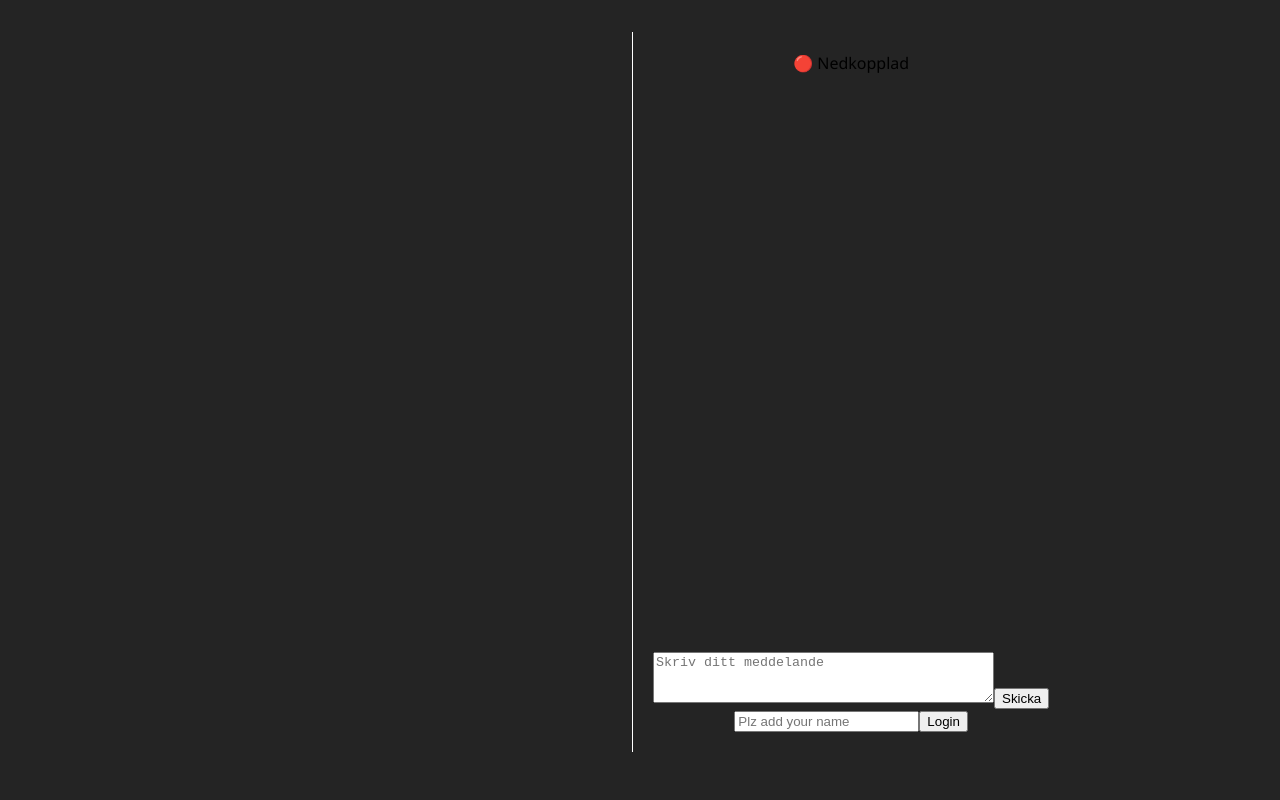
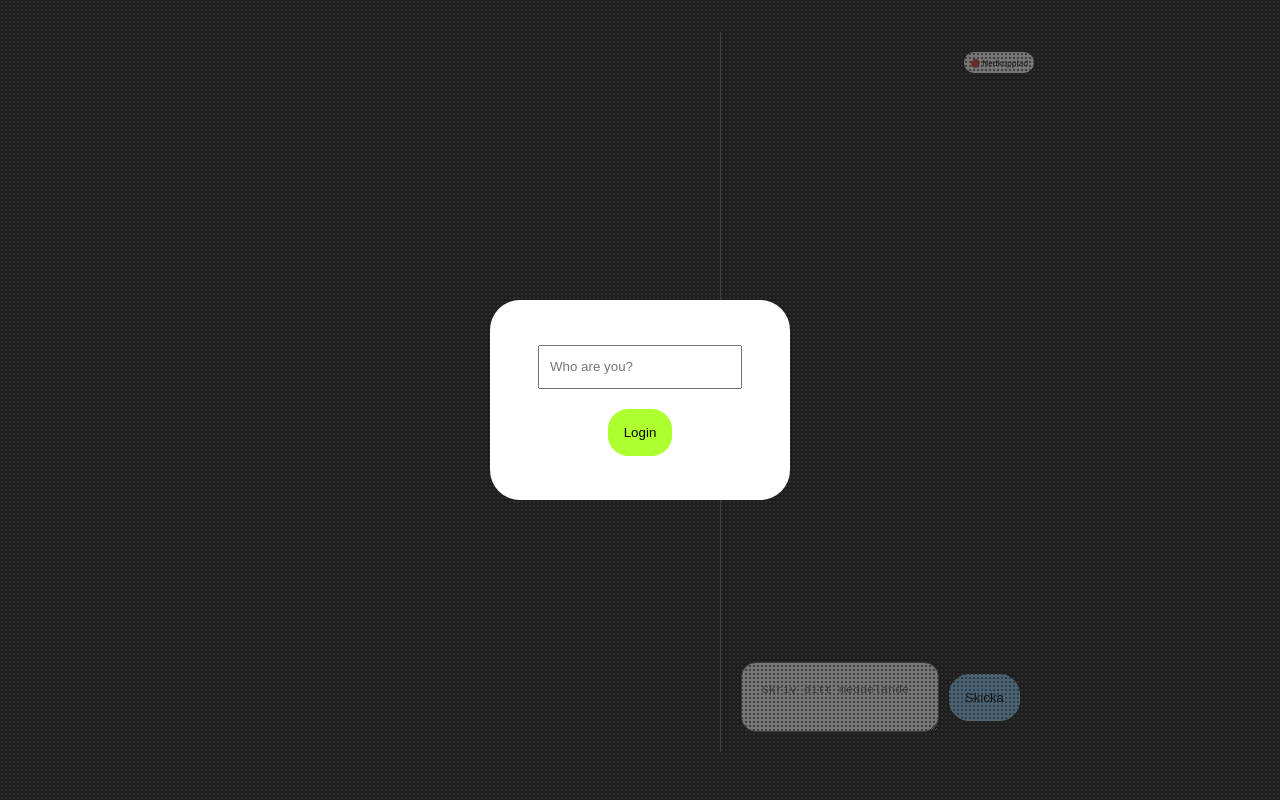
Before and after one commit to darunbjork/circulus-tertius, a React (Vite) app: page / in a window 1280 px wide. Built offline with nearby package versions, Linux system fonts and the light colour scheme; no server answers.

Commit message:
Validating login

```diff
--- a/package.json
+++ b/package.json
@@ -10,6 +10,7 @@
     "preview": "vite preview"
   },
   "dependencies": {
+    "@cyberblast/react-wordcloud": "^1.2.10",
     "react": "^19.1.1",
     "react-dom": "^19.1.1",
     "socket.io": "^4.8.1",
--- a/src/App.css
+++ b/src/App.css
@@ -3,6 +3,9 @@
   margin: 0 auto;
   padding: 2em 0 0;
   text-align: center;
+}
+.messages {
+  overflow: auto;
 }
 
 #container {
@@ -11,12 +14,90 @@
   height: 90vh;
   width: 100wp;
   overflow: hidden;
-
 }
 .interaction-container {
-display: flex;
-flex-direction: column;
-justify-content: space-between;
-border-left: 1px solid #fff;
-padding: 20px;
+  display: flex;
+  flex-direction: column;
+  justify-content: space-between;
+  border-left: 1px solid #777;
+  padding: 20px;
 }
+.status-holder {
+  background-color: #fff;
+  border-radius: 10px;
+  min-width: 60px;
+  max-width: 100px;
+  padding: 5px;
+  margin: 0 80%;
+}
+.connection-status {
+  font-size: 0.5em;
+}
+.actual-usr {
+  font-size: 0.6em;
+  font-weight: bold;
+}
+
+.input-section textarea {
+  border-radius: 15px;
+  padding: 20px;
+  font-size: 0.9em;
+}
+
+.login-container {
+  position: absolute;
+  top: 0;
+  left: 0;
+  width: 100%;
+  height: 100%;
+  z-index: 70;
+  background-image: radial-gradient(rgba(50, 51, 52, 0.8) 1px, transparent 1px);
+  background-size: 4px 4px;
+  background-color: #1c1c1c99;
+  display: flex;
+  justify-content: center;
+  align-items: center;
+}
+.login {
+  background-color: #fff;
+  border-radius: 30px;
+  width: 300px;
+  height: 200px;
+  display: flex;
+  justify-content: center;
+  flex-direction: column;
+  align-items: center;
+  gap: 20px;
+  z-index: 99;
+}
+.input-login {
+  width: 60%;
+  height: 20px;
+  padding: 10px;
+}
+.btn-login {
+  background-color: greenyellow;
+  border: 1px solid greenyellow;
+  border-radius: 20px;
+  padding: 15px;
+}
+.btn-login:hover {
+  cursor: pointer;
+}
+.error-login {
+  color: red;
+  font-size: 0.8em;
+}
+.btn-send {
+  background-color: lightskyblue;
+  border: 1px solid lightblue;
+  border-radius: 20px;
+  padding: 15px;
+}
+
+.input-section{
+  display: flex;
+  justify-content: space-around;
+  align-items: center;
+  gap: 10px;
+}
--- a/src/App.tsx
+++ b/src/App.tsx
@@ -7,15 +7,10 @@ import Login from "./Login";
 import "./App.css"
 
 /*
-// Skapar anslutning till servern
 // Ahmads server
 const socket = io("wss://api.leetcode.se/", {path: "/FOS25" }); */
 
 const socket = io("wss://socket.chasqui.se");
-
-const room = ["chat_room", "chat", "general"];
-const actualChatRoom = room[0];
-/* const userName = "TestOnTrain"; */
 
 function App() {
   const [connected, setConnected] = useState(false);
@@ -26,20 +21,19 @@ function App() {
 
   const connectionStatus = connected ? "🟢 Uppkopplad" : "🔴 Nedkopplad";
 
-  // === Hantera anslutning och inkommande meddelanden ===
+  const room = ["chat_room", "chat", "general"];
+  const actualChatRoom = room[0];
+
   useEffect(() => {
-    // När en anslutning har upprättats
     socket.on("connect", () => {
       setConnected(true);
       console.log("Connected to server:", socket.id);
     });
 
-    // När anslutningen bryts
     socket.on("disconnect", () => {
       setConnected(false);
     });
 
-    // När ett meddelande tas emot
     socket.on(actualChatRoom, (data) => {
       console.log("Data received: ", data);
       const newMessage = {
@@ -52,7 +46,6 @@ function App() {
       setMessages((prev) => [...prev, newMessage]);
     });
 
-    // Städa upp event listeners när komponenten avmonteras
     return () => {
       socket.off("connect");
       socket.off("disconnect");
@@ -60,11 +53,9 @@ function App() {
     };
   }, []);
 
-  // === Skicka meddelande till servern ===
   const sendMessage = () => {
     if (!inputMessage.trim()) return; // Tomt meddelande? gör inget
 
-    // Skapa meddelandeobjekt
     const msgObject = {
       idm: socket.id, //socket.id,
       msg: inputMessage,
@@ -73,7 +64,6 @@ function App() {
       user: userName,
     };
 
-    // Skicka till servern
     socket.emit(actualChatRoom, msgObject);
     setMessages((prev) => [...prev, msgObject]);
     setInputMessage("");
@@ -82,7 +72,7 @@ function App() {
   return (
     <div id="container">
       <div className="messages">
-        <MessagesDetails messages={messages} userName={userName} />
+        <MessagesDetails messages={messages} />
       </div>
       <div className="interaction-container">
         <div className="status-holder">
@@ -90,23 +80,15 @@ function App() {
           <p className="actual-usr">{userName}</p>
         </div>
         <div className="menti-container">
-          <div className="list-users"></div>
+          <div className="list-users">
+
+          </div>
           <div className="input-container">
             <div className="input-section">
-              <textarea
-                rows="3"
-                cols="40"
-                placeholder="Skriv ditt meddelande"
-                onChange={(e) => setInputMessage(e.target.value)}
-              ></textarea>
-              <button onClick={sendMessage}>Skicka</button>
+              <textarea rows="2" cols="20" placeholder="Skriv ditt meddelande" onChange={(e) => setInputMessage(e.target.value)}></textarea>
+              <button onClick={sendMessage} className="btn-send">Skicka</button>
             </div>
-            <Login
-              userName={userName}
-              setUserLogin={setUserLogin}
-              setUserName={setUserName}
-              userLogin={userLogin}
-            />
+            <Login userName={userName} setUserLogin={setUserLogin} setUserName={setUserName} userLogin={userLogin} />
           </div>
         </div>
       </div>
--- a/src/Login.tsx
+++ b/src/Login.tsx
@@ -1,6 +1,13 @@
+import { useState } from "react";
+
 function Login({ userName, setUserLogin, setUserName, userLogin }) {
+
+  const [showBox, setShowBox] = useState(true)
+  const [errorLogin, setErrorLogin] = useState(false)
+
   const AddNewUser = () => {
     if (userName === "") {
+      setErrorLogin(!errorLogin)
       return;
     }
     const newUsers = {
@@ -8,17 +15,20 @@ function Login({ userName, setUserLogin, setUserName, userLogin }) {
       username: userName,
     };
     setUserLogin([...userLogin, newUsers]);
+    setShowBox(!showBox)
+    setErrorLogin(errorLogin)
   };
-
   return (
     <div>
-      <input
-        type="text"
-        placeholder="Plz add your name"
-        onChange={(e) => setUserName(e.target.value)}
-      />
-      <button onClick={AddNewUser}>Login</button>
-      {userName}
+    {showBox && <div className="box">
+      <div className="login-container">
+        <div className="login">
+          <input className="input-login" type="text" placeholder="Who are you?" onChange={(e) => setUserName(e.target.value)} />
+           {errorLogin && <p className="error-login">Write your name!</p>}
+          <button onClick={AddNewUser} className="btn-login">Login</button>
+        </div>
+      </div>
+    </div>}
     </div>
   );
 }
--- a/src/msgdetails/messagesDetails.tsx
+++ b/src/msgdetails/messagesDetails.tsx
@@ -1,24 +1,18 @@
-const MessagesDetails = ({ messages,userName }) => {
+const MessagesDetails = ({ messages }) => {
   return (
     <>
       {messages.map((m) => (
         <div className="msg">
           <div className="msg-header">
-            <p className="usr-name">{userName}</p>
+            <p className="usr-name">{m.user}</p>
             <p className="msg-date">{m.date}</p>
           </div>
           <div className="msg-content-holder">
             <p className="msg-content">{m.msg}</p>
           </div>
           <div className="msg-footer">
-            <p className="msg-id">
-              <strong>ID: </strong>
-              {m.idm}
-            </p>
-            <p className="msg-chatroom">
-              <strong>Room: </strong>
-              {m.room}
-            </p>
+            <p className="msg-id"><strong>ID: </strong>{m.idm}</p>
+            <p className="msg-chatroom"><strong>Room: </strong>{m.room}</p>
           </div>
         </div>
       ))}
```
Also changed, not shown: src/msgdetails/WordCloudComponent.tsx (added, +27 -0 lines), 1 other file (tests, documents, lock files or other folders).
